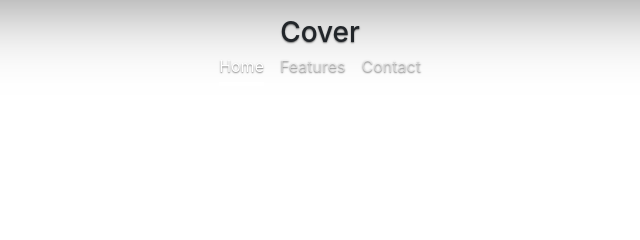
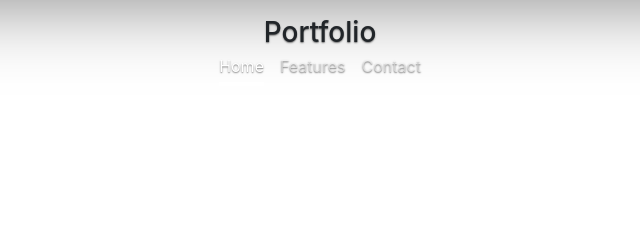
Before and after one commit to Shlahla48/zaio-bootstrap-portfolio, a plain HTML site: page index.html in a window 1280 px wide. Shown: the top 240 px of the page, 320-960 px from the left. Drawn offline with nearby package versions, Linux system fonts and the light colour scheme.

Commit message:
modified title and nav-title

```diff
--- a/index.html
+++ b/index.html
@@ -6,7 +6,7 @@
     <meta name="description" content="">
     <meta name="author" content="Mark Otto, Jacob Thornton, and Bootstrap contributors">
     <meta name="generator" content="Hugo 0.104.2">
-    <title>Cover Template · Bootstrap v5.2</title>
+    <title>Portfolio | Kenalemang Solomon Hlahla</title>
 
     <link rel="canonical" href="https://getbootstrap.com/docs/5.2/examples/cover/">
 
@@ -77,7 +77,7 @@
 <div class="cover-container d-flex w-100 h-100 p-3 mx-auto flex-column">
   <header class="mb-auto">
     <div>
-      <h3 class="float-md-start mb-0">Cover</h3>
+      <h3 class="float-md-start mb-0">Portfolio</h3>
       <nav class="nav nav-masthead justify-content-center float-md-end">
         <a class="nav-link fw-bold py-1 px-0 active" aria-current="page" href="#">Home</a>
         <a class="nav-link fw-bold py-1 px-0" href="#">Features</a>
```
